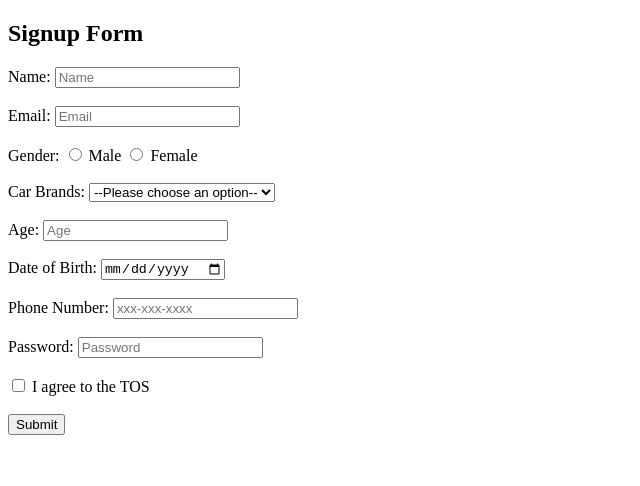
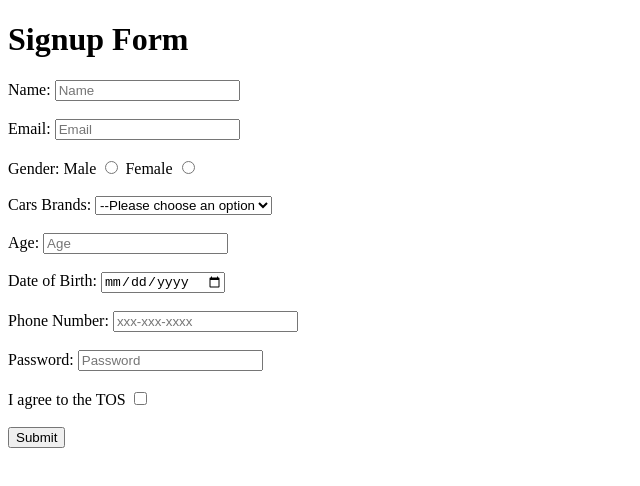
Before and after one commit to acciojob/signup-form-car-VaanjiGIT, a website: page main.html in a window 1280 px wide. Shown: the whole page, without its empty margins (0-640 px from the left). Drawn offline with Linux system fonts and the light colour scheme.

Commit message:
created a submission

```diff
--- a/main.html
+++ b/main.html
@@ -1,42 +1,39 @@
 <!DOCTYPE html>
 <html lang="en">
 <head>
-    <meta charset="UTF-8">
-    <title>Signup Form</title>
+	<h1>Signup Form</h1>
 </head>
 <body>
 
-<h2>Signup Form</h2>
+	<from method="post">
 
-<form method="post">
-
-    <!-- Name -->
-    <label for="name">Name:</label>
+		<!--Name-->
+		<label for = "name">Name:</label>
 		<input type="text" id="name" placeholder="Name" required>
 		<br><br>
 
-    <!-- Email -->
-    <label for="email">Email:</label>
-    <input type="email" id="email" placeholder="Email" required>
+		<!--Email-->
+		<label for ="email">Email:</label>
+		<input type="email" id="name" placeholder="Email" required>
 		<br><br>
 
-    <!-- Gender -->
-    <label for="gender_m">Gender:</label>
+		<!--Gender-->
+		<label>Gender:</label>
+		<label for = "gender_m">Male</label>
 		<input type="radio" id="gender_m" name="gender" required>
-    <label for="gender_m">Male</label>
 
+		<label for="gender_f">Female</label>
 		<input type="radio" id="gender_f" name="gender" required>
-    <label for="gender_f">Female</label>
 		<br><br>
 
-    <!-- Car Brands -->
-    <label for="cars">Car Brands:</label>
+		<!--Car Brands-->
+		<label for="cars">Cars Brands:</label>
 		<select id="cars" required>
-        <option value="">--Please choose an option--</option>
-        <option value="toyota">Toyota</option>
+			<option value="">--Please choose an option</option>
 			<option value="bmw">BMW</option>
-        <option value="audi">Audi</option>
-        <option value="honda">Honda</option>
+			<option value="tata">TATA</option>
+			<option value="mahindra">Mahindra</option>
+			<option value="maruti">Maruti</option>
 		</select>
 		<br><br>
 
@@ -45,13 +42,13 @@
 		<input type="number" id="age" placeholder="Age" required>
 		<br><br>
 
-    <!-- DOB -->
+		<!--Dob-->
 		<label for="dob">Date of Birth:</label>
 		<input type="date" id="dob" required>
 		<br><br>
 
-    <!-- Phone Number -->
-    <label for="tel">Phone Number:</label>
+		<!--Phone Number-->
+		<lable for="tel">Phone Number:</lable>
 		<input type="tel" id="tel" placeholder="xxx-xxx-xxxx">
 		<br><br>
 
@@ -60,15 +57,14 @@
 		<input type="password" id="password" placeholder="Password" required>
 		<br><br>
 
-    <!-- TOS -->
+		<!-- TOS-->
+		<label for="tos">I agree to the TOS</label>
 		<input type="checkbox" id="tos" required>
-    <label for="tos">I agree to the TOS</label>
 		<br><br>
 
-    <!-- Submit -->
+		<!-- Submit Button-->
 		<button type="submit">Submit</button>
 
-</form>
-
+	</from>
 </body>
 </html>
```
Lines whose indentation alone changed are shown as unchanged.
